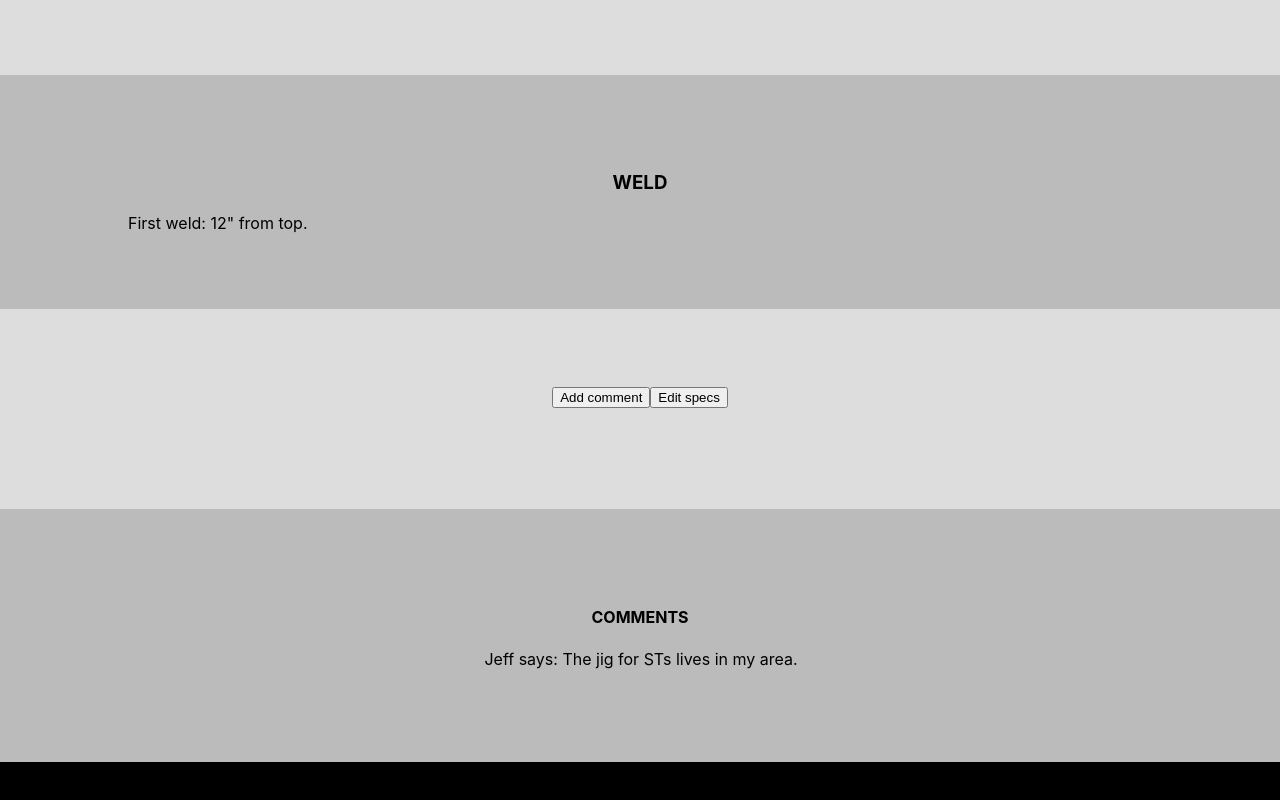
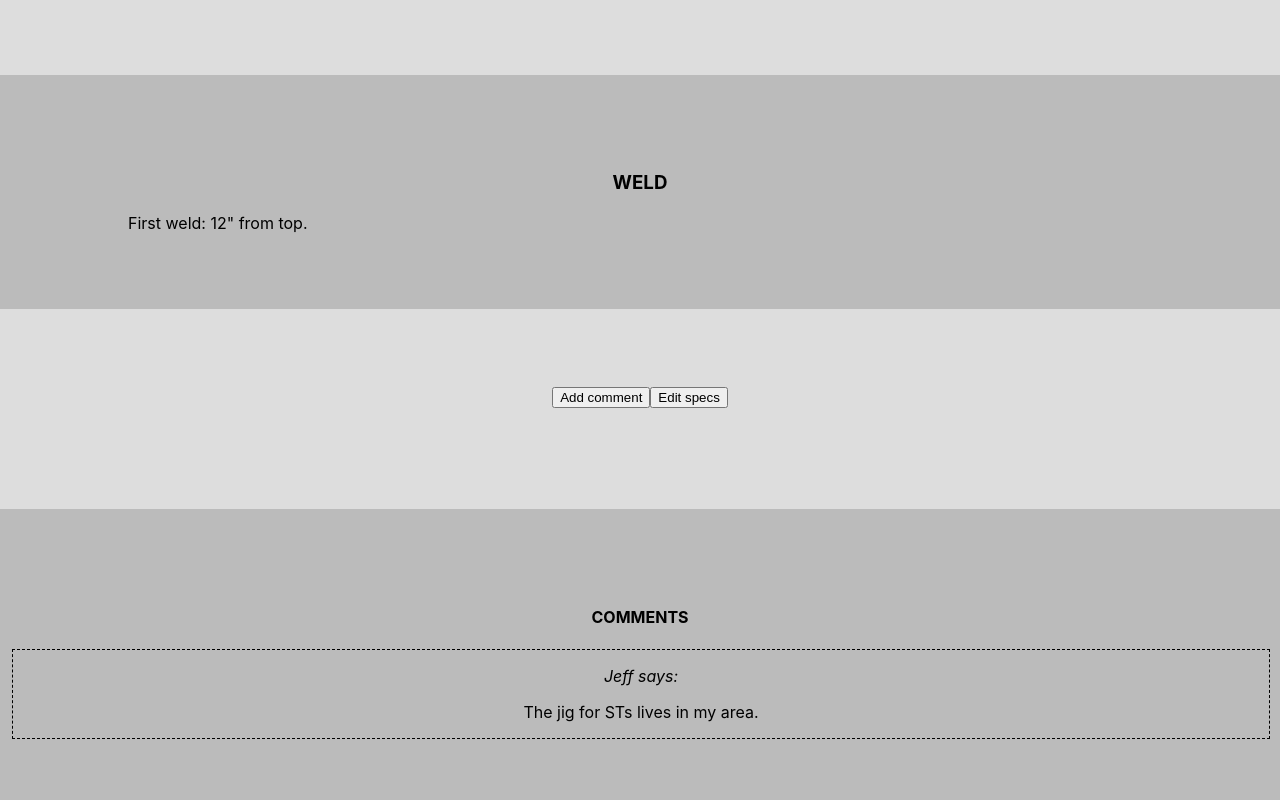
Before and after one commit to capnnemo2/at-product-guide, a React (Create React App) app: page /productDetails/1 in a window 1280 px wide. Shown: the part 1177-1977 px from the top of the page. Before the commit the page ends 1939 px from the top, so only its background shows below. Built offline with nearby package versions, Linux system fonts and the light colour scheme.

Commit message:
Tweaks comments styling

```diff
--- a/src/ProductDetails/ProductDetails.css
+++ b/src/ProductDetails/ProductDetails.css
@@ -10,8 +10,17 @@ ul {
   font-weight: 900;
 }
 
+.italic {
+  font-style: italic;
+}
+
 .description {
   text-align: left;
   width: 80%;
   margin: 0 auto;
 }
+
+.comment {
+  border: 1px dashed black;
+  margin: 10px;
+}
--- a/src/ProductDetails/ProductDetails.js
+++ b/src/ProductDetails/ProductDetails.js
@@ -69,21 +69,12 @@ export default class ProductDetails extends React.Component {
           <div>
             <ul>
               {product.comments.map(comment => (
-                <li key={comment.id}>
-                  {comment.user_name} says: {comment.content}
+                <li key={comment.id} className="comment">
+                  <p className="italic">{comment.user_name} says:</p>
+                  <blockquote>{comment.content}</blockquote>
                 </li>
               ))}
             </ul>
-
-            {/* <p>Mark says:</p>
-            <blockquote>
-              Make sure you use the 90" 1/4" steel, not the 5' pieces. That way
-              you don't have as much scrap.
-            </blockquote>
-          </div>
-          <div>
-            <p>Taylor says:</p>
-            <blockquote>I always turn my table when making these.</blockquote> */}
           </div>
         </section>
       </div>
```
